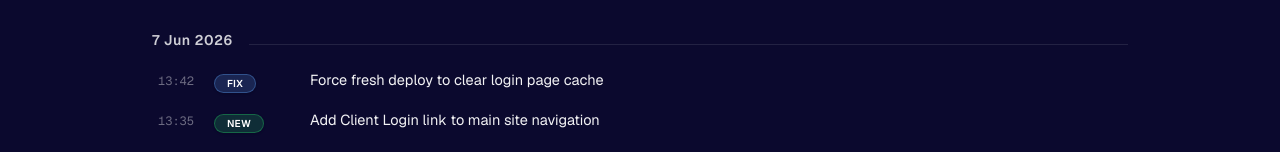
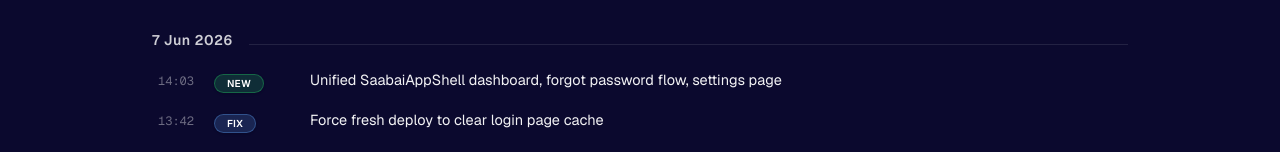
Before and after one commit to sg-satoshi/saabai-site, a Next.js app: page /saabai-changelog in a window 1280 px wide. Shown: the part 145-297 px from the top of the page. Built offline with nearby package versions, Linux system fonts and the light colour scheme; no server answers.

Commit message:
fix: token verification — lastIndexOf dot for email-based clientIds

```diff
--- a/app/rex-changelog/ChangelogClient.tsx
+++ b/app/rex-changelog/ChangelogClient.tsx
@@ -32,6 +32,7 @@ const CHANGELOG: Day[] = [
   {
     date: "7 Jun 2026",
     entries: [
+      { time: "14:03", tag: "NEW", title: "Unified SaabaiAppShell dashboard, forgot password flow, settings page" },
       { time: "10:39", tag: "FIX", title: "Lazy-load Stripe client to fix build — checkout + webhook now pass without env var" },
       { time: "10:36", tag: "NEW", title: "End-to-end Stripe flow — session with metadata, webhook creates client, success page with confirmation" },
       { time: "10:35", tag: "FIX", title: "Subscribe buttons POST to Stripe checkout API (env vars configured)" },
--- a/app/saabai-changelog/SaabaiChangelogClient.tsx
+++ b/app/saabai-changelog/SaabaiChangelogClient.tsx
@@ -30,6 +30,7 @@ const CHANGELOG: Day[] = [
   {
     date: "7 Jun 2026",
     entries: [
+      { time: "14:03", tag: "NEW", title: "Unified SaabaiAppShell dashboard, forgot password flow, settings page" },
       { time: "13:42", tag: "FIX", title: "Force fresh deploy to clear login page cache" },
       { time: "13:35", tag: "NEW", title: "Add Client Login link to main site navigation" },
       { time: "13:34", tag: "NEW", title: "LeadGen client portal with auth, tabs, widget test, and embed code" },
--- a/lib/auth.ts
+++ b/lib/auth.ts
@@ -57,7 +57,7 @@ export async function verifySessionToken(
     const payload = token.slice(0, lastDot);
     const sigB64 = token.slice(lastDot + 1);
 
-    const secondDot = payload.indexOf(".");
+    const secondDot = payload.lastIndexOf(".");
     if (secondDot === -1) return null;
 
     const clientId = payload.slice(0, secondDot);
```
